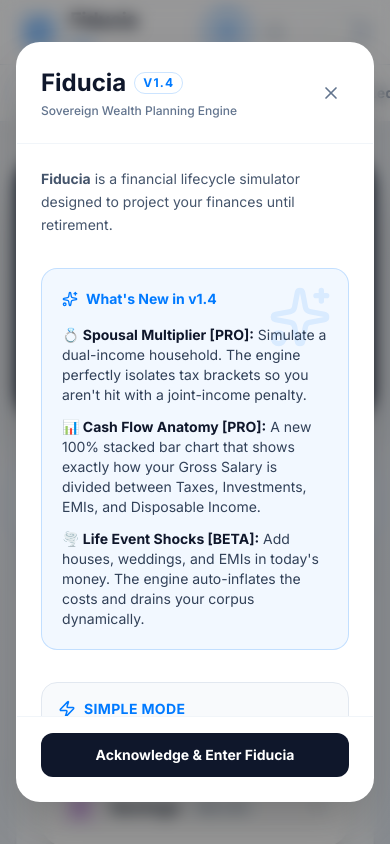
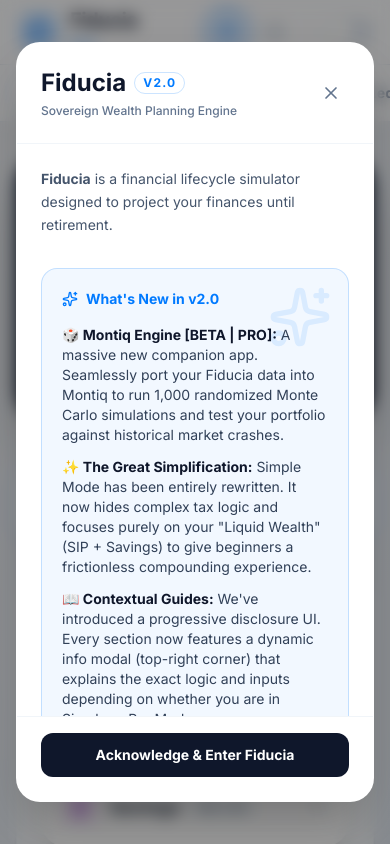
Before and after one commit to 0-Mark-Allen-0/fiducia-financial-tool, a React (Vite) app: page / in a window 390 px wide. Shown: the top 844 px of the page. Built offline with nearby package versions, Linux system fonts and the light colour scheme.

Commit message:
Changelogs & Layout Polish

```diff
--- a/src/components/layout/Footer.jsx
+++ b/src/components/layout/Footer.jsx
@@ -1,14 +1,42 @@
+import React from 'react';
+import { Gem, CirclePoundSterling } from 'lucide-react';
+import { useFinancialData } from '../../context/FinancialContext';
+
 export function Footer() {
+  const { isProMode } = useFinancialData();
+
   return (
-    <footer className="py-8 mt-12 border-t border-slate-200 dark:border-slate-800">
-      <div className="max-w-[1440px] mx-auto px-4 text-center">
-        <p className="text-sm text-slate-500 dark:text-slate-400">
-          Built for Financial Freedom.
-        </p>
-        <p className="text-xs text-slate-400 dark:text-slate-600 mt-2">
-          Disclaimer: Taxes are estimated based on FY 2025-26's New Regime.
-          This is a simulation tool, not financial advice.
-        </p>
+    <footer className="w-full mt-auto border-t border-slate-200 dark:border-white/10 bg-white/50 dark:bg-slate-900/50 backdrop-blur-xl transition-all duration-300">
+      <div className="max-w-[1440px] mx-auto px-6 py-8 flex flex-col md:flex-row items-center justify-between gap-6">
+
+        {/* Left: Branding */}
+        <div className="flex flex-col items-center md:items-start gap-1">
+          <div className="flex items-center gap-2 opacity-90 hover:opacity-100 transition-opacity cursor-default mb-1">
+
+            {/* Dynamic Logo matching the Header */}
+            <div className={`p-1.5 rounded-xl transition-colors ${isProMode ? 'bg-brand-purple/20 text-brand-orange' : 'bg-brand-blue/10 text-brand-blue'}`}>
+              {isProMode ? <Gem size={18} /> : <CirclePoundSterling size={18} />}
+            </div>
+
+            <span className="font-bold text-slate-800 dark:text-white tracking-wide">Fiducia</span>
+
+            {/* Dynamic Version Tag */}
+            <span className={`text-[10px] font-bold border px-1.5 py-0.5 rounded-full transition-colors ${isProMode ? 'text-brand-orange border-brand-orange/30' : 'text-brand-blue border-brand-blue/30'}`}>
+              v2.0
+            </span>
+
+          </div>
+          <p className="text-xs text-slate-500 dark:text-slate-400 font-medium">
+            Sovereign Wealth Planning Engine
+          </p>
+        </div>
+
+        {/* Right: Info & Copyright */}
+        <div className="text-xs text-slate-500 dark:text-slate-400 font-medium text-center md:text-right flex flex-col items-center md:items-end gap-1">
+          <p>Built for precision, compounding, and long-term financial clarity.</p>
+          <p className="opacity-70">&copy; {new Date().getFullYear()} Fiducia. All rights reserved.</p>
+        </div>
+
       </div>
     </footer>
   );
--- a/src/components/layout/Header.jsx
+++ b/src/components/layout/Header.jsx
@@ -46,7 +46,7 @@
                 Fiducia
               </h1>
               <span className={`text-[10px] font-bold uppercase tracking-wider ${isProMode ? 'text-brand-orange' : 'text-brand-blue'}`}>
-                v1.4
+                v2.0
               </span>
             </div>
           </div>
--- a/src/components/shared/InfoModal.jsx
+++ b/src/components/shared/InfoModal.jsx
@@ -41,7 +41,7 @@
         <div className="shrink-0 flex items-center justify-between p-6 border-b border-slate-100 dark:border-white/5 bg-transparent rounded-t-3xl">
             <div>
                 <h2 className="text-2xl font-bold text-slate-900 dark:text-white flex items-center gap-2">
-                    Fiducia <span className="text-brand-blue text-xs uppercase tracking-widest border border-brand-blue/20 px-2 py-0.5 rounded-full">v1.4</span>
+                    Fiducia <span className="text-brand-blue text-xs uppercase tracking-widest border border-brand-blue/20 px-2 py-0.5 rounded-full">v2.0</span>
                 </h2>
                 <p className="text-xs text-slate-500 dark:text-slate-400 font-medium mt-1">Sovereign Wealth Planning Engine</p>
             </div>
@@ -64,23 +64,26 @@
                     </p>
                 </section>
 
-                {/* --- NEW: RELEASE NOTES --- */}
+                {/* --- UPDATED: RELEASE NOTES FOR v2.0 --- */}
                 <section className="bg-brand-blue/5 border border-brand-blue/20 p-5 rounded-2xl relative overflow-hidden">
                     <div className="absolute top-0 right-0 p-4 opacity-10">
                         <Sparkles size={64} className="text-brand-blue" />
                     </div>
                     <h3 className="flex items-center gap-2 text-sm font-bold text-brand-blue mb-4">
-                        <Sparkles size={16} /> What's New in v1.4
+                        <Sparkles size={16} /> What's New in v2.0
                     </h3>
                     <ul className="space-y-3 text-sm text-slate-700 dark:text-slate-300 relative z-10">
                         <li>
-                            <strong className="text-slate-900 dark:text-white">💍 Spousal Multiplier [PRO]:</strong> Simulate a dual-income household. The engine perfectly isolates tax brackets so you aren't hit with a joint-income penalty.
+                            <strong className="text-slate-900 dark:text-white">🎲 Montiq Engine [BETA | PRO]:</strong> A massive new companion app. Seamlessly port your Fiducia data into Montiq to run 1,000 randomized Monte Carlo simulations and test your portfolio against historical market crashes.
                         </li>
                         <li>
-                            <strong className="text-slate-900 dark:text-white">📊 Cash Flow Anatomy [PRO]:</strong> A new 100% stacked bar chart that shows exactly how your Gross Salary is divided between Taxes, Investments, EMIs, and Disposable Income.
+                            <strong className="text-slate-900 dark:text-white">✨ The Great Simplification:</strong> Simple Mode has been entirely rewritten. It now hides complex tax logic and focuses purely on your "Liquid Wealth" (SIP + Savings) to give beginners a frictionless compounding experience.
                         </li>
                         <li>
-                            <strong className="text-slate-900 dark:text-white">🌪️ Life Event Shocks [BETA]:</strong> Add houses, weddings, and EMIs in today's money. The engine auto-inflates the costs and drains your corpus dynamically.
+                            <strong className="text-slate-900 dark:text-white">📖 Contextual Guides:</strong> We've introduced a progressive disclosure UI. Every section now features a dynamic info modal (top-right corner) that explains the exact logic and inputs depending on whether you are in Simple or Pro Mode.
+                        </li>
+                        <li>
+                            <strong className="text-slate-900 dark:text-white">🎨 Glassmorphic Polish:</strong> A unified, premium UI overhaul featuring smooth fluid accordions, sticky sub-navigation, and a cleaner component layout.
                         </li>
                     </ul>
                 </section>
@@ -93,9 +96,9 @@
                             <h3 className="font-bold text-sm uppercase tracking-wide">Simple Mode</h3>
                         </div>
                         <ul className="text-xs space-y-2 text-slate-600 dark:text-slate-300">
-                            <li>• <strong>Focus:</strong> Speed & Cash Flow.</li>
-                            <li>• <strong>Assumption:</strong> Standard Tax deductions.</li>
-                            <li>• <strong>Visuals:</strong> Includes Compounding Graph.</li>
+                            <li>• <strong>Focus:</strong> Speed & Liquid Wealth.</li>
+                            <li>• <strong>Assumption:</strong> Tax-free withdrawal estimates.</li>
+                            <li>• <strong>Visuals:</strong> Pure Compounding Graphs.</li>
                             <li>• <strong>Best for:</strong> Quick estimations and beginners.</li>
                         </ul>
                     </div>
@@ -107,7 +110,7 @@
                         </div>
                         <ul className="text-xs space-y-2 text-slate-600 dark:text-slate-300">
                             <li>• <strong>Focus:</strong> Precision & Tax Optimization.</li>
-                            <li>• <strong>Features:</strong> EPF, VPF Shadow Strategy.</li>
+                            <li>• <strong>Features:</strong> EPF, VPF, Life Event Shocks.</li>
                             <li>• <strong>Logic:</strong> Tracks overflows at ₹2.5L limit.</li>
                             <li>• <strong>Best for:</strong> High Net Worth individuals.</li>
                         </ul>
--- a/src/montiq/MontiqApp.jsx
+++ b/src/montiq/MontiqApp.jsx
@@ -6,6 +6,7 @@
 import { ConfidenceChart } from './components/ConfidenceChart';
 import { MontiqInfoModal } from './components/MontiqInfoModal';
 import { Info } from 'lucide-react';
+import { MontiqFooter } from './components/MontiqFooter';
 
 // Simplified Surface Group with external Modal Trigger
 const SurfaceGroup = ({ title, children, delayClass = "", onInfoClick }) => (
@@ -86,6 +87,8 @@
            onClose={() => setActiveModal(null)}
         />
 
+        <MontiqFooter />
+
       </div>
     </MontiqProvider>
   );
--- a/src/montiq/components/ConfidenceChart.jsx
+++ b/src/montiq/components/ConfidenceChart.jsx
@@ -54,22 +54,28 @@
          {simulationResults ? (
             <div className="flex items-center gap-6">
                 <div className="text-right">
-                    <p className="text-[10px] uppercase text-slate-500 font-bold">Success Probability</p>
+                    <p className="text-[10px] uppercase text-slate-500 font-bold tracking-wider">Success Probability</p>
                     <p className={`text-4xl font-black ${simulationResults.successRate > 80 ? 'text-brand-green' : 'text-brand-danger'}`}>
                         {simulationResults.successRate}%
                     </p>
                 </div>
-                <button onClick={handleRun} className="p-4 bg-brand-blue/10 hover:bg-brand-blue/20 border border-brand-blue/20 rounded-full transition-all text-brand-blue">
-                    <Play size={20} className="ml-1" />
+                <button
+                    onClick={handleRun}
+                    className="w-14 h-14 shrink-0 flex items-center justify-center bg-brand-blue/10 hover:bg-brand-blue/20 border border-brand-blue/20 rounded-full transition-all text-brand-blue hover:scale-105"
+                    title="Rerun Simulation"
+                >
+                    {/* ml-1 optically centers the triangle inside the geometric circle */}
+                    <Play size={24} fill="currentColor" className="ml-1" />
                 </button>
             </div>
          ) : (
             <button
                 onClick={handleRun}
                 disabled={!isReady}
-                className="flex items-center gap-2 bg-brand-blue hover:bg-brand-blue/90 text-white font-bold px-8 py-4 rounded-xl transition-all shadow-[0_0_20px_rgba(14,165,233,0.3)] disabled:opacity-50 disabled:grayscale"
+                className="flex items-center justify-center gap-3 bg-brand-blue hover:bg-brand-blue/90 text-white font-bold px-8 py-4 rounded-xl transition-all shadow-[0_4px_20px_rgba(14,165,233,0.3)] disabled:opacity-50 disabled:grayscale"
             >
-                <Play size={18} /> RUN 1,000 SIMULATIONS
+                <Play size={20} fill="currentColor" />
+                <span>RUN 1,000 SIMULATIONS</span>
             </button>
          )}
       </div>
--- /dev/null
+++ b/src/montiq/components/MontiqFooter.jsx
@@ -0,0 +1,30 @@
+import React from 'react';
+import { Activity } from 'lucide-react';
+
+export function MontiqFooter() {
+  return (
+    <footer className="w-full mt-auto border-t border-slate-200 dark:border-white/10 bg-white/50 dark:bg-slate-900/50 backdrop-blur-xl">
+      <div className="max-w-[1440px] mx-auto px-6 py-8 flex flex-col md:flex-row items-center justify-between gap-6">
+
+        {/* Left: Branding */}
+        <div className="flex flex-col items-center md:items-start gap-1">
+          <div className="flex items-center gap-2 opacity-90 hover:opacity-100 transition-opacity cursor-default">
+            <Activity size={20} className="text-brand-green" />
+            <span className="font-bold text-slate-800 dark:text-white tracking-wide">Montiq</span>
+            <span className="text-[10px] font-bold text-brand-orange bg-brand-orange/10 px-1.5 py-0.5 rounded-full uppercase tracking-widest">Beta</span>
+          </div>
+          <p className="text-xs text-slate-500 dark:text-slate-400 font-medium">
+            Advanced Stochastic Engine
+          </p>
+        </div>
+
+        {/* Right: Companion Reference & Copyright */}
+        <div className="text-xs text-slate-500 dark:text-slate-400 font-medium text-center md:text-right flex flex-col items-center md:items-end gap-1">
+          <p>A <span className="text-brand-blue font-bold tracking-wide">Fiducia</span> Product</p>
+          <p className="opacity-70">&copy; {new Date().getFullYear()} Montiq [Fiducia].</p>
+        </div>
+
+      </div>
+    </footer>
+  );
+}
```
